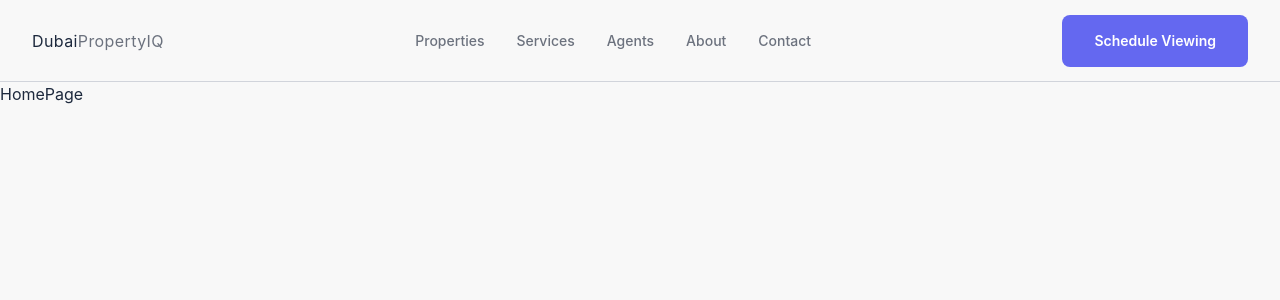
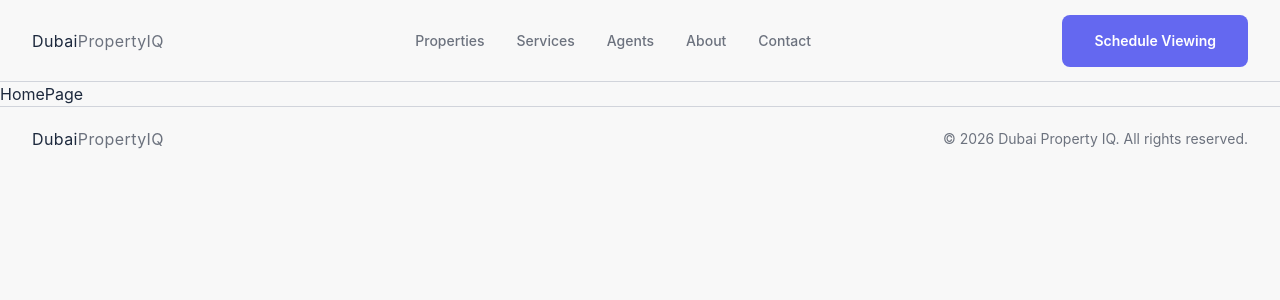
Before and after one commit to akshayfanatic/dubaipropertyIQ, a Next.js app: page / in a window 1280 px wide. Shown: the top 300 px of the page. Built offline with nearby package versions, Linux system fonts and the light colour scheme.

Commit message:
feat(Footer): Implementing  Footer of the App

```diff
--- a/app/layout.tsx
+++ b/app/layout.tsx
@@ -1,6 +1,7 @@
 import type { Metadata } from 'next';
 import { Geist, Geist_Mono } from 'next/font/google';
 import Header from '@/components/layout/Header';
+import Footer from '@/components/layout/Footer';
 import './globals.css';
 
 const geistSans = Geist({
@@ -28,6 +29,7 @@ export default function RootLayout({
       <body className={`${geistSans.variable} ${geistMono.variable} antialiased`}>
         <Header />
         <main>{children}</main>
+        <Footer />
       </body>
     </html>
   );
--- /dev/null
+++ b/components/layout/Footer.tsx
@@ -0,0 +1,41 @@
+import Link from 'next/link';
+import Image from 'next/image';
+
+interface FooterProps {
+  logo?: {
+    src?: string;
+    alt?: string;
+    href?: string;
+  };
+  copyrightText?: string;
+}
+
+export default function Footer({ logo, copyrightText }: FooterProps) {
+  const logoSrc = logo?.src;
+  const logoAlt = logo?.alt ?? 'Dubai Property IQ';
+  const logoHref = logo?.href ?? '/';
+
+  const currentYear = new Date().getFullYear();
+  const copyright = copyrightText ?? `© ${currentYear} Dubai Property IQ. All rights reserved.`;
+
+  return (
+    <footer className="w-full border-t border-border bg-background">
+      <div className="container mx-auto flex h-16 flex-col items-center justify-between gap-2 px-4 sm:flex-row lg:px-8">
+        {/* Logo - Left */}
+        <Link href={logoHref} className="flex items-center gap-0.5">
+          {logoSrc ? (
+            <Image src={logoSrc} alt={logoAlt} width={120} height={32} className="h-8 w-auto" />
+          ) : (
+            <span className="text-base font-normal tracking-wide">
+              <span className="text-foreground">Dubai</span>
+              <span className="text-muted-foreground">PropertyIQ</span>
+            </span>
+          )}
+        </Link>
+
+        {/* Copyright - Right */}
+        <p className="text-sm text-muted-foreground">{copyright}</p>
+      </div>
+    </footer>
+  );
+}
```
